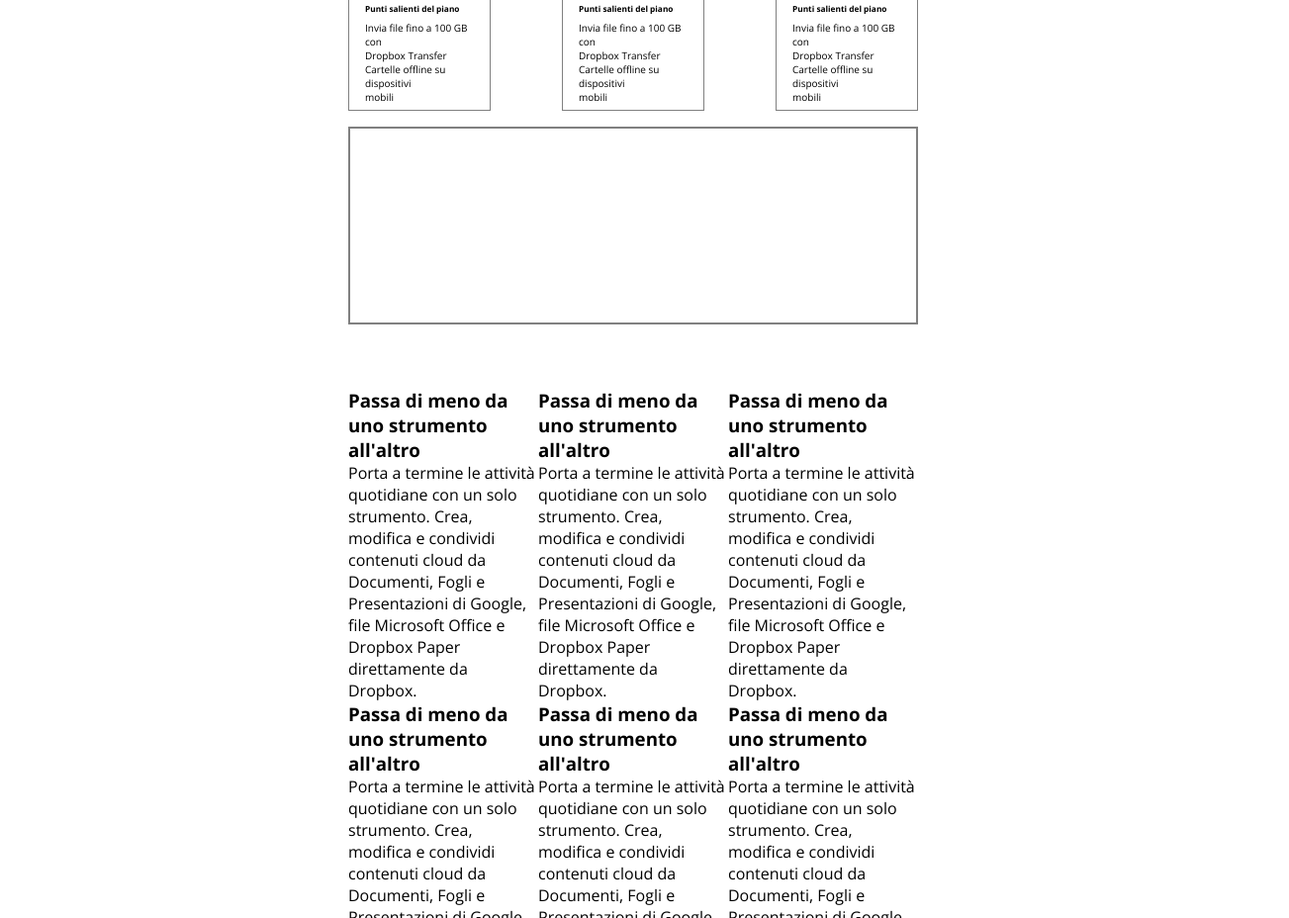
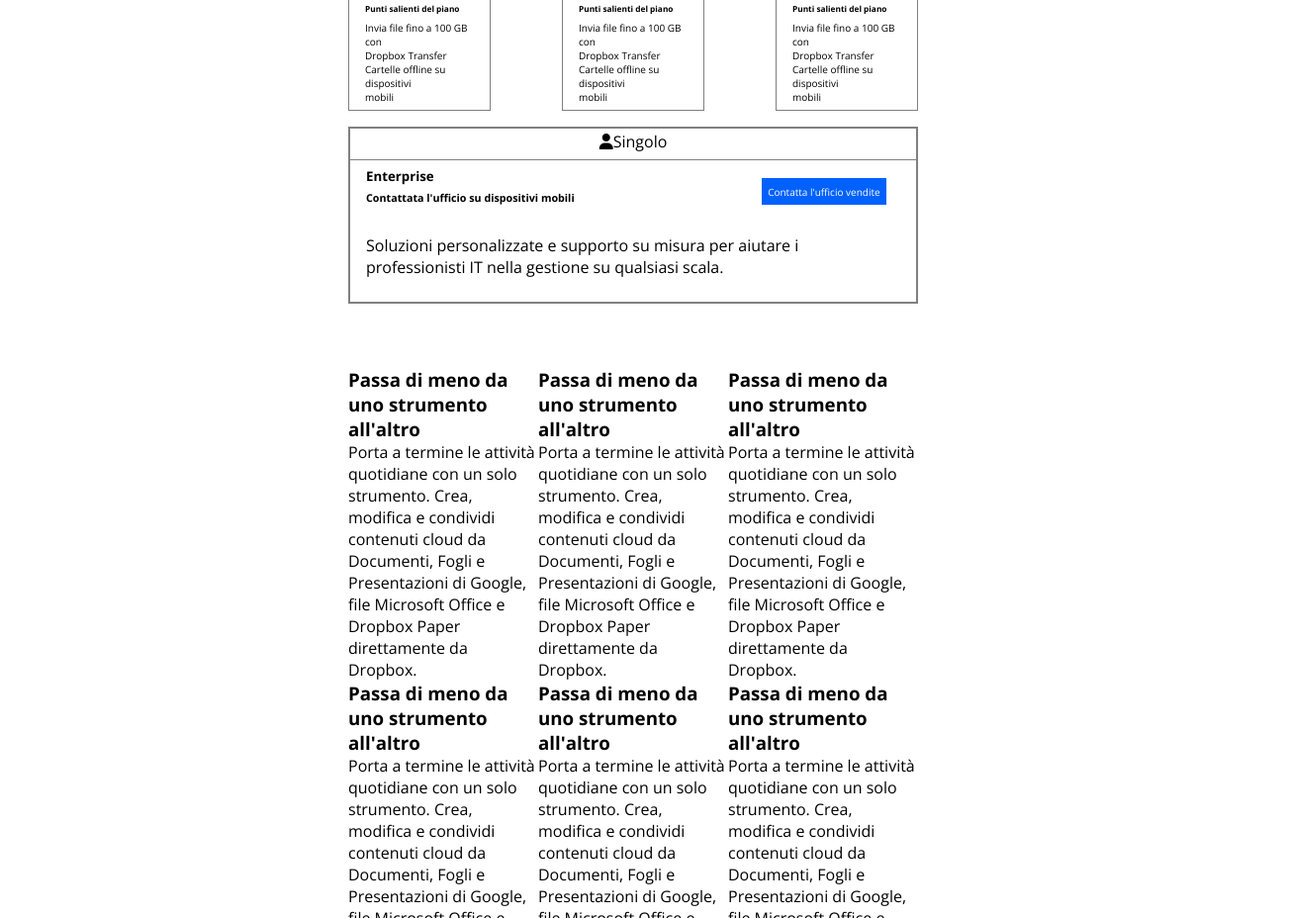
Before and after one commit to francescominutella/htmlcss-dropbox, a plain HTML site: page index.html in a window 1280 px wide. Shown: the part 1231-2159 px from the top of the page at 99% size, 1303 px wide, since content can reach past the window. Drawn offline with nearby package versions, Linux system fonts and the light colour scheme.

Commit message:
🧩some adjusting in jumbotron and on GRIDbusiness

```diff
--- a/css/style.css
+++ b/css/style.css
@@ -202,6 +202,7 @@
 
 .jumbocolor{
     background-color: var(--ds-primary);
+    height: 600px;
 }
 
 
@@ -218,8 +219,8 @@
 .w40 {
     width: 40%;
     margin-bottom: 2rem;
+}
 
-}
 
 .call_to_action .jumbobtn{
     display: inline-block;
@@ -234,11 +235,12 @@
 }
 
 .jumbotron img{
-    width: 60%;
+    width: 70%;
     position: absolute;
-    right: 0;
-    top: 273px;
+    right: -87px;
+    top: 232px;
 }
+
 
 /* .jumbotron img{
     position: absolute;
@@ -299,7 +301,6 @@
 .middle_banner ul {
     list-style: none;
     width: auto;
-
 }
 
 .card_title ul {
@@ -340,9 +341,26 @@
 .card_12 {
     border: 2px solid gray;
     width: 100%;
-    height: 200px;
     margin-top: 1rem;
+    position: relative;
 }
+
+.solutions{
+    padding: 1.5rem 1rem;
+}
+
+.call_to_action .enterprise_btn{
+    position: absolute;
+    top:50px;
+    right: 30px;
+    padding: 0.4rem;
+    background-color: var(--ds-btn);
+    color: var(--ds-light);
+    font-size: 10px;
+}
+
+
+
 
 .partner {
     margin-top: 2rem;
--- a/index.html
+++ b/index.html
@@ -88,10 +88,6 @@
                 <!-- jumbotron -->
 
             </section>
-
-
-
-
 
             <section class="business_plan">
                 <nav class="choise_barr">
@@ -291,7 +287,34 @@
 
                     <div class="col12">
                         <div class="card_12">
+                            <div class="up_banner">
+                                <ul>
+                                    <li><i class="fa-solid fa-user"></i></li>
+                                    <li>Singolo</li>
+                                </ul>
+                            </div>
+                            <!-- up_banner -->
 
+                            <div class="middle_banner">
+                                <ul>
+                                    <li><h5>Enterprise</h5></li>
+                                    <li><div class="call_to_action">
+                                            <a href="#" class="enterprise_btn">
+                                                Contatta l'ufficio vendite
+                                            </a>
+                                        </div></li>
+                                    <li><h6>Contattata l'ufficio su dispositivi
+                                            mobili</h6>
+                                    </li>
+                                </ul>
+
+                            </div>
+
+                            <div class="solutions">Soluzioni personalizzate e
+                                supporto su misura per aiutare i
+                                professionisti IT nella gestione su qualsiasi
+                                scala.
+                            </div>
                         </div>
                     </div>
                 </div>
```
Lines whose indentation alone changed are shown as unchanged.
